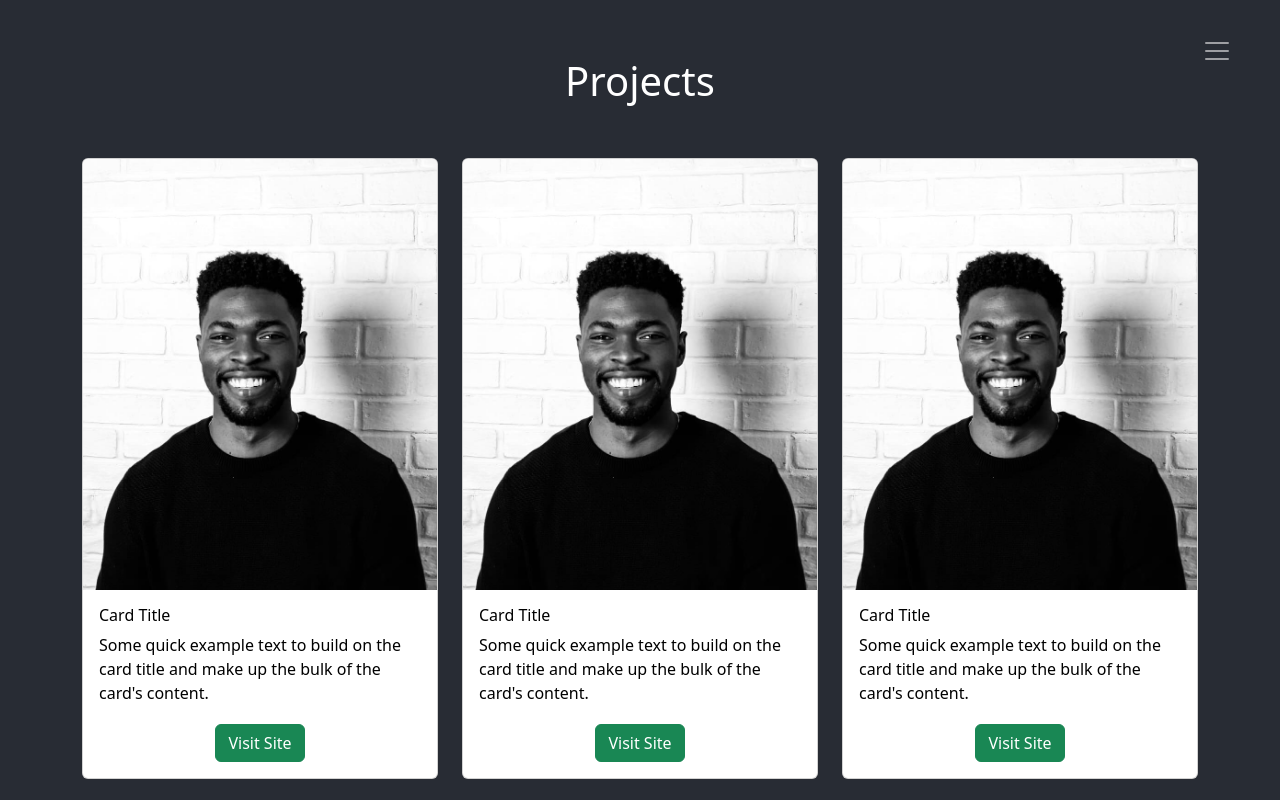
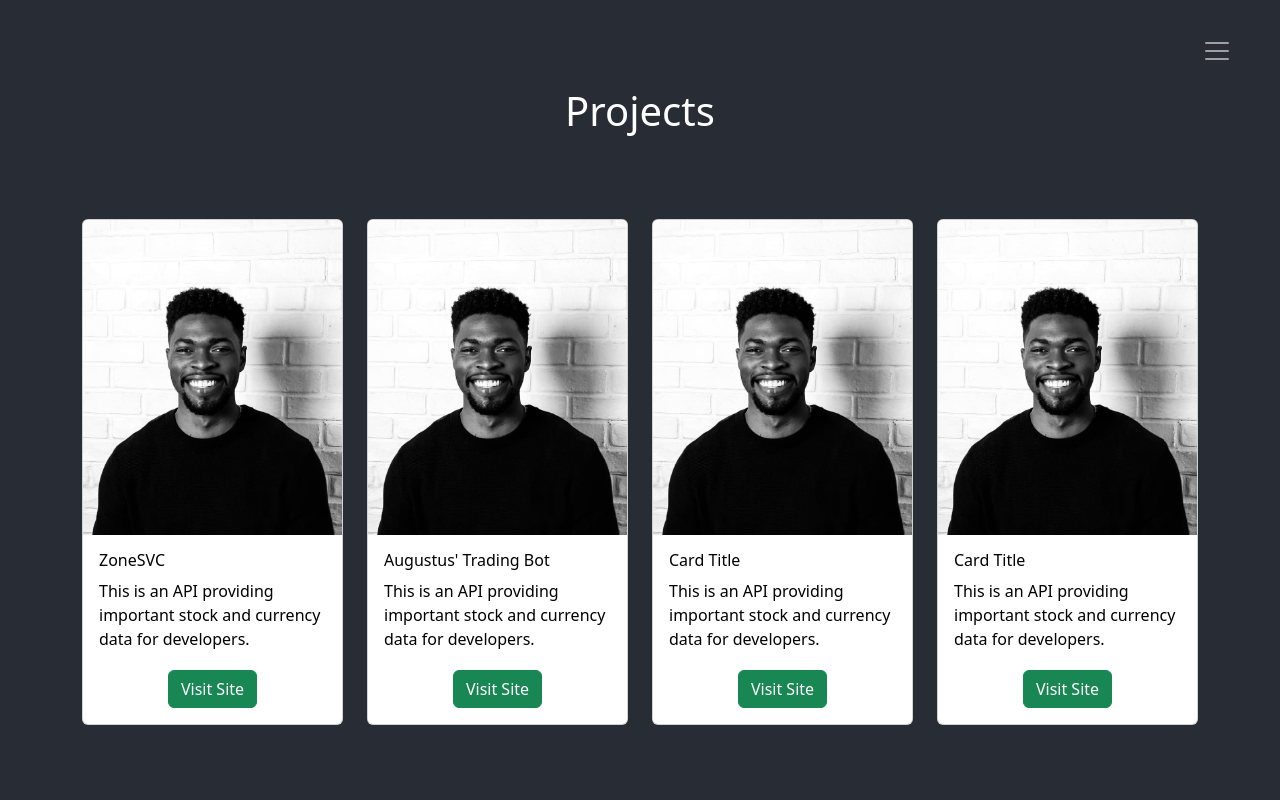
Before and after one commit to shaqshaw/MyPersonalWebsite, a React (Create React App) app: page /projects in a window 1280 px wide. Built offline with nearby package versions, Linux system fonts and the light colour scheme.

Commit message:
fixing the rows

```diff
--- a/src/App.css
+++ b/src/App.css
@@ -19,6 +19,10 @@
 
 .bg-dark {
   --bs-bg-opacity: 0 !important;
+}
+
+.project-columns {
+  padding-bottom: 24px;
 }
 
 .Nav-Menu {
--- a/src/pages/Projects.js
+++ b/src/pages/Projects.js
@@ -13,43 +13,51 @@ function Projects() {
         <div className="App">
             <NavMenu/>
             <h1 className="titles">Projects</h1>
-
             <Container>
                 <Row>
-                    <Col xsm={4}>
+                    <Col className="project-columns" xs={12} sm={6} md={4} lg={3}>
+                        <Card>
+                            <Card.Img variant="top" src={profile} />
+                            <Card.Body>
+                                <Card.Title className="card-info">ZoneSVC</Card.Title>
+                                <Card.Text className="card-info">
+                                    This is an API providing important stock and currency data for developers.
+                                </Card.Text>
+                                <Button variant="success">Visit Site</Button>
+                            </Card.Body>
+                        </Card>
+                    </Col>
+                    <Col className="project-columns" xs={12} sm={6} md={4} lg={3}>
+                        <Card>
+                            <Card.Img variant="top" src={profile} />
+                            <Card.Body>
+                                <Card.Title className="card-info">Augustus' Trading Bot</Card.Title>
+                                <Card.Text className="card-info">
+                                    This is an API providing important stock and currency data for developers.
+                                </Card.Text>
+                                <Button variant="success">Visit Site</Button>
+                            </Card.Body>
+                        </Card>
+                    </Col>
+                    <Col className="project-columns" xs={12} sm={6} md={4} lg={3}>
                         <Card>
                             <Card.Img variant="top" src={profile} />
                             <Card.Body>
                                 <Card.Title className="card-info">Card Title</Card.Title>
                                 <Card.Text className="card-info">
-                                    Some quick example text to build on the card title and make up the
-                                    bulk of the card's content.
+                                    This is an API providing important stock and currency data for developers.
                                 </Card.Text>
                                 <Button variant="success">Visit Site</Button>
                             </Card.Body>
                         </Card>
                     </Col>
-                    <Col xs={4}>
+                    <Col className="project-columns" xs={12} sm={6} md={4} lg={3}>
                         <Card>
                             <Card.Img variant="top" src={profile} />
                             <Card.Body>
                                 <Card.Title className="card-info">Card Title</Card.Title>
                                 <Card.Text className="card-info">
-                                    Some quick example text to build on the card title and make up the
-                                    bulk of the card's content.
-                                </Card.Text>
-                                <Button variant="success">Visit Site</Button>
-                            </Card.Body>
-                        </Card>
-                    </Col>
-                    <Col xs={4}>
-                        <Card>
-                            <Card.Img variant="top" src={profile} />
-                            <Card.Body>
-                                <Card.Title className="card-info">Card Title</Card.Title>
-                                <Card.Text className="card-info">
-                                    Some quick example text to build on the card title and make up the
-                                    bulk of the card's content.
+                                    This is an API providing important stock and currency data for developers.
                                 </Card.Text>
                                 <Button variant="success">Visit Site</Button>
                             </Card.Body>
```
